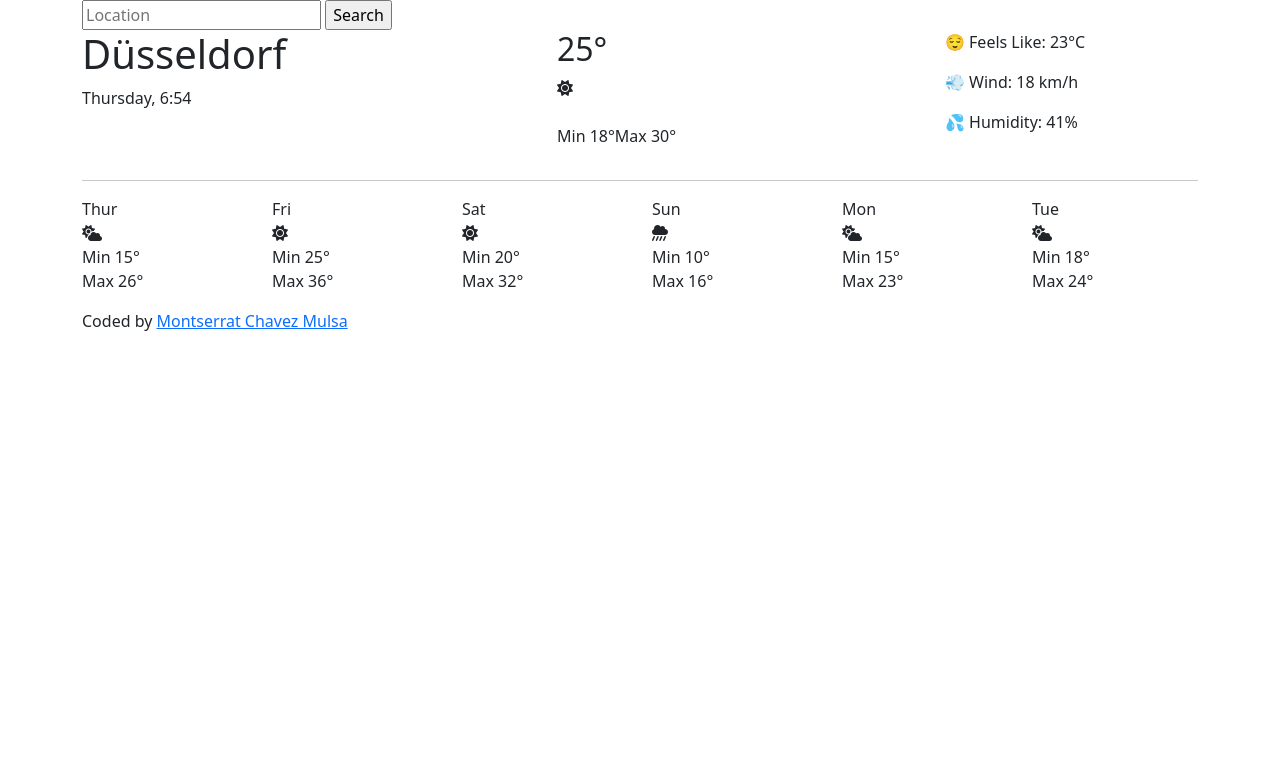
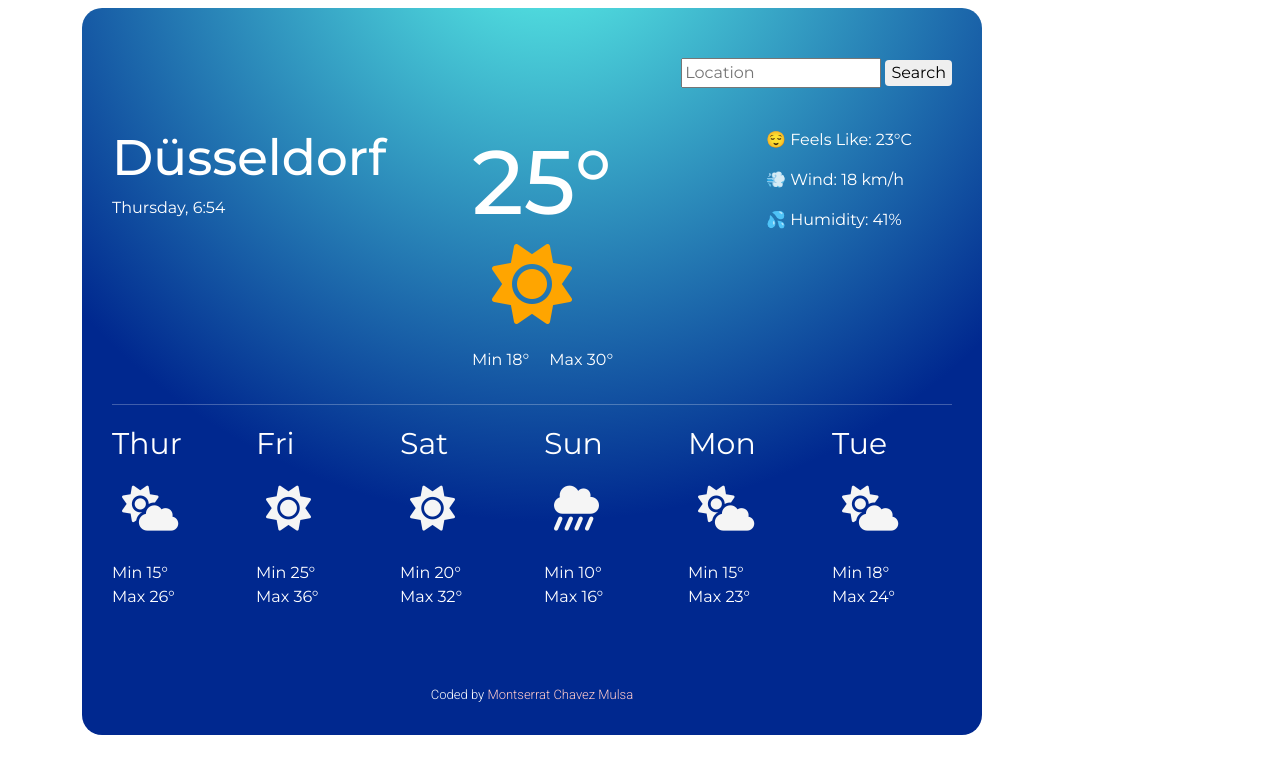
Before and after one commit to m0ntz/weather-app, a website built with Parcel: page index.html in a window 1280 px wide. Built offline with nearby package versions, Linux system fonts and the light colour scheme.

Commit message:
Updated css file link

```diff
--- a/index.html
+++ b/index.html
@@ -14,7 +14,7 @@
   <link rel="preconnect" href="https://fonts.googleapis.com" />
   <link rel="preconnect" href="https://fonts.gstatic.com" crossorigin />
   <link href="https://fonts.googleapis.com/css2?family=Roboto:wght@300&display=swap" rel="stylesheet" />
-  <link href="css/styles.css" />
+  <link rel="stylesheet" href="css/styles.css" />
   <script src="https://kit.fontawesome.com/39d7a5cfad.js" crossorigin="anonymous"></script>
   <script src="https://unpkg.com/axios/dist/axios.min.js"></script>
 </head>
```
